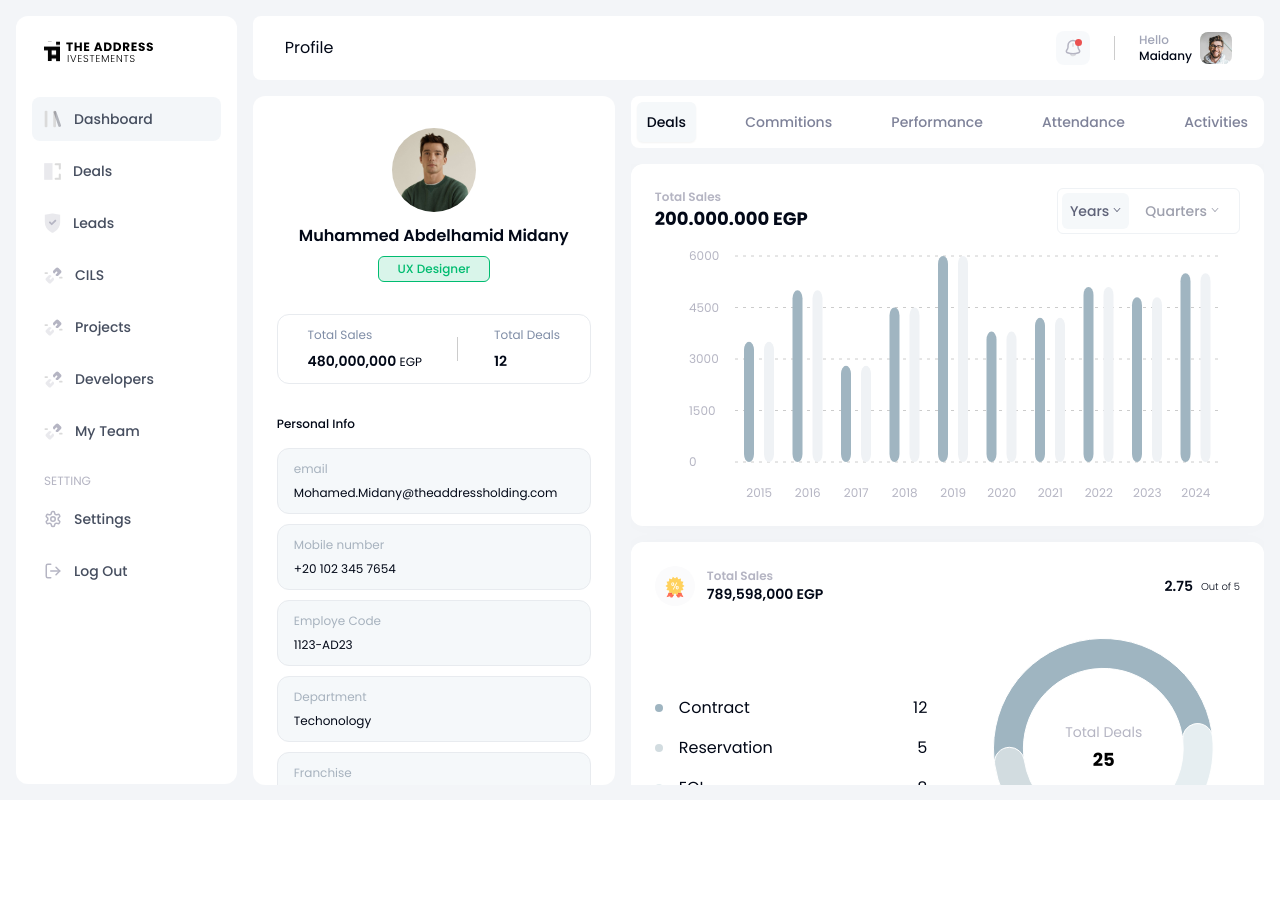
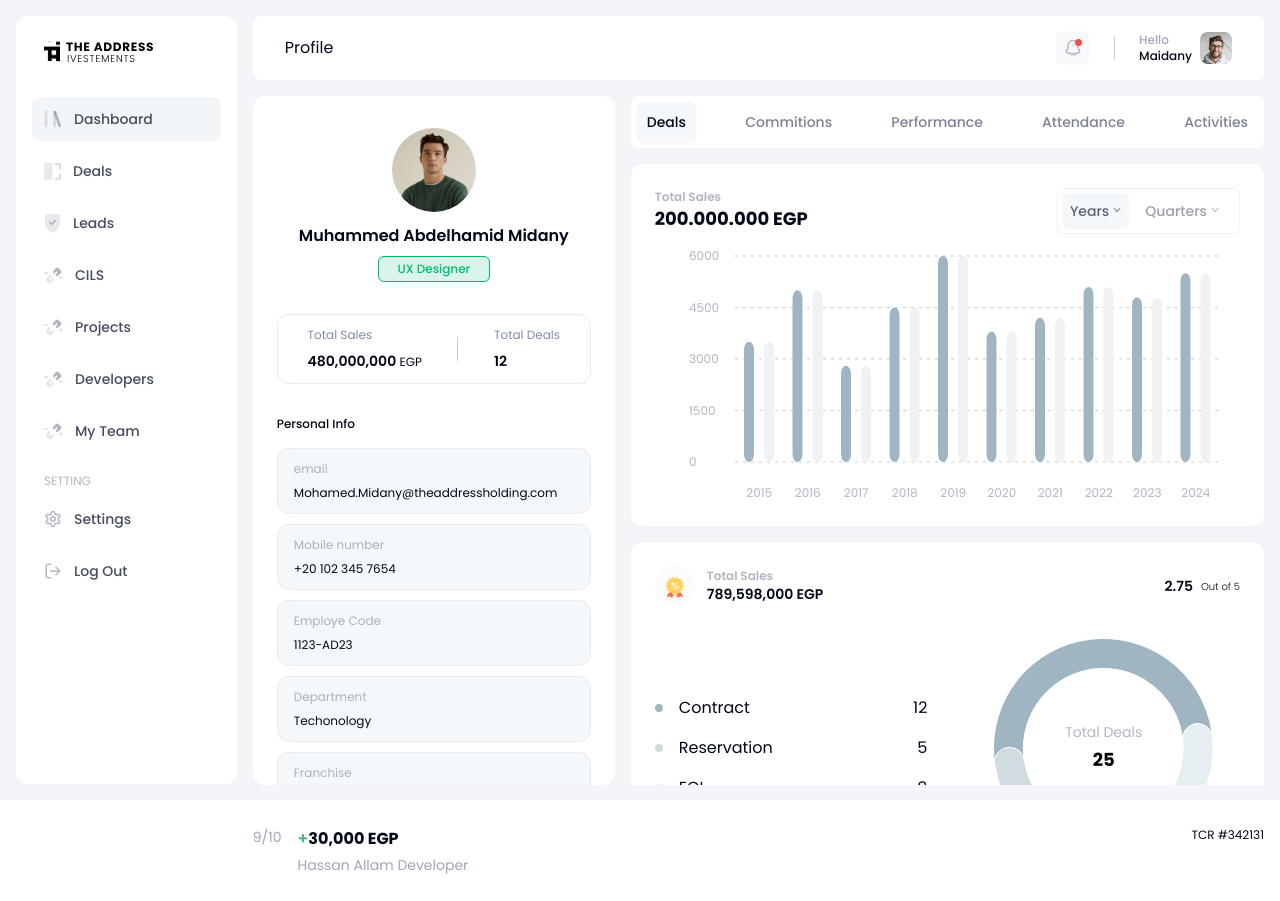
Before and after one commit to bftawfik/frontend-crm, a Next.js app: page / in a window 1280 px wide. Before the commit the page ends 800 px from the top, so only its background shows below. Built offline with nearby package versions, Linux system fonts and the light colour scheme.

Commit message:
create Commission History section

```diff
--- /dev/null
+++ b/app/_components/commissionHistory/CommissionHistory.tsx
@@ -0,0 +1,41 @@
+import React from 'react';
+
+interface CommissionItem {
+  id: number;
+  DeveloperName: string;
+  Price: string;
+  code: string;
+  rate:number;
+}
+
+interface CommissionHistoryProps {
+  maxRate?: number;
+}
+
+const CommissionHistory: React.FC<CommissionHistoryProps> = ({ maxRate = 10}) => {
+  const data: CommissionItem[] = [
+    { id: 1, DeveloperName: "Hassan Allam Developer", Price: "30,000", code: "TCR #342131", rate: 9 },
+  ];
+
+  return (
+    <div className="flex justify-between py-6 ">
+      {data.map((item: CommissionItem) => (
+        <>
+        <div key={item.id} className="flex gap-4">
+          <div className="text-[#A1A5B7] leading-6 font-normal text-sm">{`${item.rate}/${maxRate}`}</div>
+          <div className="flex flex-col">
+            <div className="flex text-base font-semibold leading-7">
+              <p className="text-[#4CB087]">+</p>
+              <p className="font-bold">{item.Price} EGP</p>
+            </div>
+            <p className="font-normal text-sm text-[#A1A5B7] leading-6">{item.DeveloperName}</p>
+          </div>
+        </div>
+        <div className="text-xs font-normal leading-5">{item.code}</div>
+        </>
+      ))}
+    </div>
+  );
+};
+
+export default CommissionHistory;
--- a/app/page.tsx
+++ b/app/page.tsx
@@ -5,6 +5,7 @@ import Header from "./_components/header/Header"
 import ProfileSection from "./_components/profileSection/ProfileSection"
 import SideMenu from "./_components/sideMenu/SideMenu"
 import TabsComponent, { TabTitle } from "./_components/tabsComponent/TabsComponent"
+import CommissionHistory from "./_components/commissionHistory/CommissionHistory"
 
 export const metadata: Metadata = {
   title: "Next.js Enterprise Boilerplate",
@@ -40,6 +41,7 @@ export default function Web() {
           <ProfileSection />
           <TabsComponent tabs={tabs} activeTab={TabTitle.deals} />
         </div>
+            <CommissionHistory  />
       </div>
     </section>
   )
```
